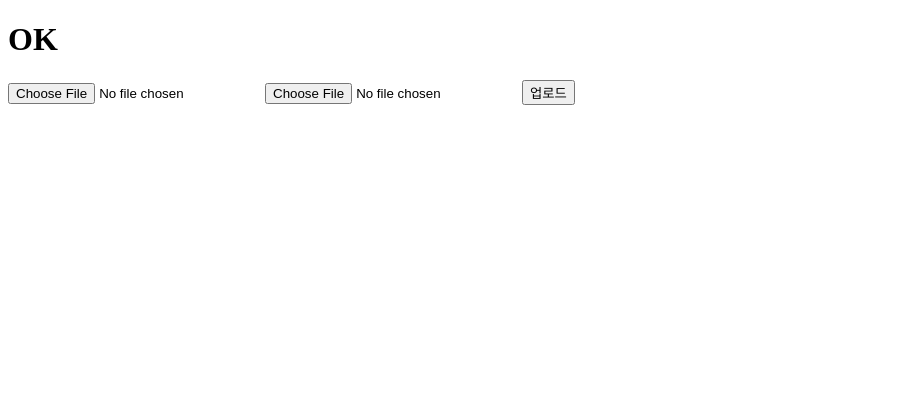
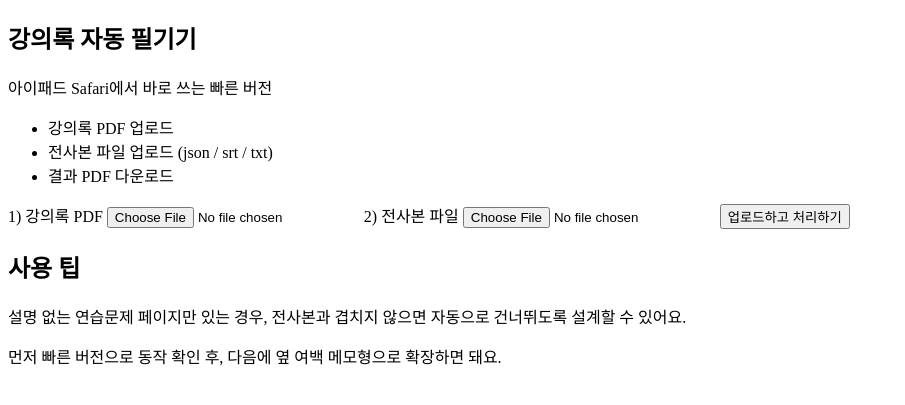
Before and after one commit to carly0827/-2, a FastAPI app: template templates/index.html in a window 1280 px wide. Shown: the top 405 px of the page, without its empty margins (0-905 px from the left). Run offline with FastAPI, Linux system fonts and the light colour scheme; the template is opened without the code that fills it, so the values that code supplies are empty.

Commit message:
Update index.html for improved layout and labels

```diff
--- a/templates/index.html
+++ b/templates/index.html
@@ -1,13 +1,40 @@
 <!doctype html>
-<html>
+<html lang="ko">
+<head>
+  <meta charset="utf-8">
+  <meta name="viewport" content="width=device-width,initial-scale=1">
+  <title>강의록 자동 필기기</title>
+  <link rel="stylesheet" href="{{ url_for('static', filename='style.css') }}">
+</head>
 <body>
-<h1>OK</h1>
+  <main class="wrap">
+    <section class="card hero">
+      <h1>강의록 자동 필기기</h1>
+      <p class="lead">아이패드 Safari에서 바로 쓰는 빠른 버전</p>
+      <ul class="simple-list">
+        <li>강의록 PDF 업로드</li>
+        <li>전사본 파일 업로드 (json / srt / txt)</li>
+        <li>결과 PDF 다운로드</li>
+      </ul>
+    </section>
 
-<form action="/process" method="post" enctype="multipart/form-data">
-  <input type="file" name="pdf" required>
-  <input type="file" name="transcript" required>
-  <button type="submit">업로드</button>
-</form>
+    <section class="card">
+      <form action="/process" method="post" enctype="multipart/form-data">
+        <label class="label">1) 강의록 PDF</label>
+        <input type="file" name="pdf_file" accept=".pdf" required>
 
+        <label class="label">2) 전사본 파일</label>
+        <input type="file" name="script_file" accept=".json,.srt,.txt" required>
+
+        <button class="btn" type="submit">업로드하고 처리하기</button>
+      </form>
+    </section>
+
+    <section class="card note">
+      <h2>사용 팁</h2>
+      <p>설명 없는 연습문제 페이지만 있는 경우, 전사본과 겹치지 않으면 자동으로 건너뛰도록 설계할 수 있어요.</p>
+      <p>먼저 빠른 버전으로 동작 확인 후, 다음에 옆 여백 메모형으로 확장하면 돼요.</p>
+    </section>
+  </main>
 </body>
 </html>
```
